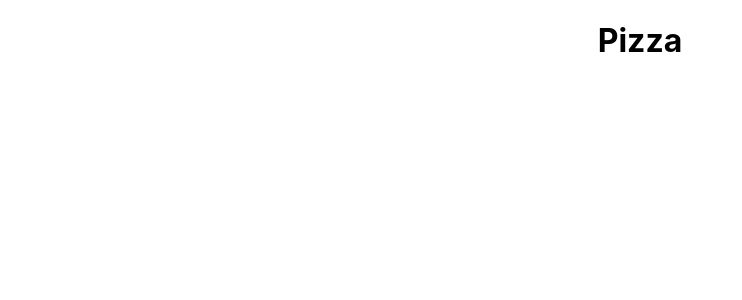
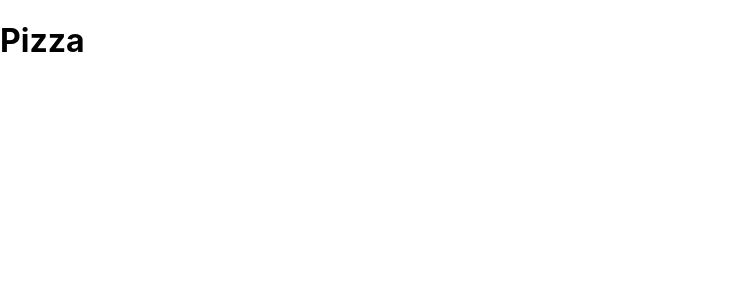
Before and after one commit to AshadurRahman/pizza-challenge, a React (Create React App) app: page / in a window 1280 px wide. Shown: the top 300 px of the page, without its empty margins (0-742 px from the left). Built offline with nearby package versions, Linux system fonts and the light colour scheme.

Commit message:
app updated

```diff
--- a/src/App.js
+++ b/src/App.js
@@ -1,9 +1,11 @@
-import './App.css';
+import React from 'react';
 
 function App() {
   return (
     <div className="App">
-      <h1>Pizza</h1>
+      <header className="App-header">
+        <h1>Pizza</h1>
+      </header>
     </div>
   );
 }
```
